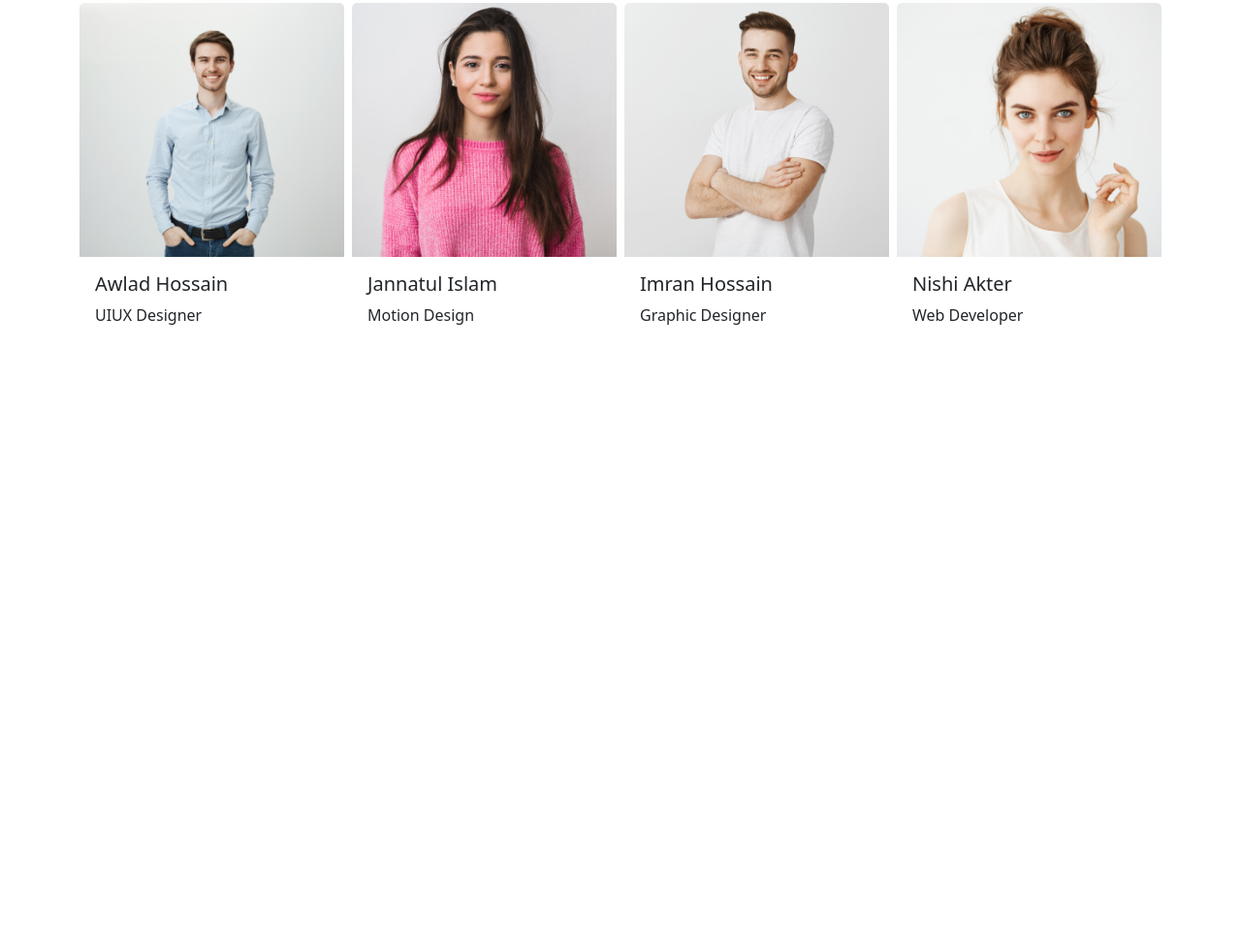
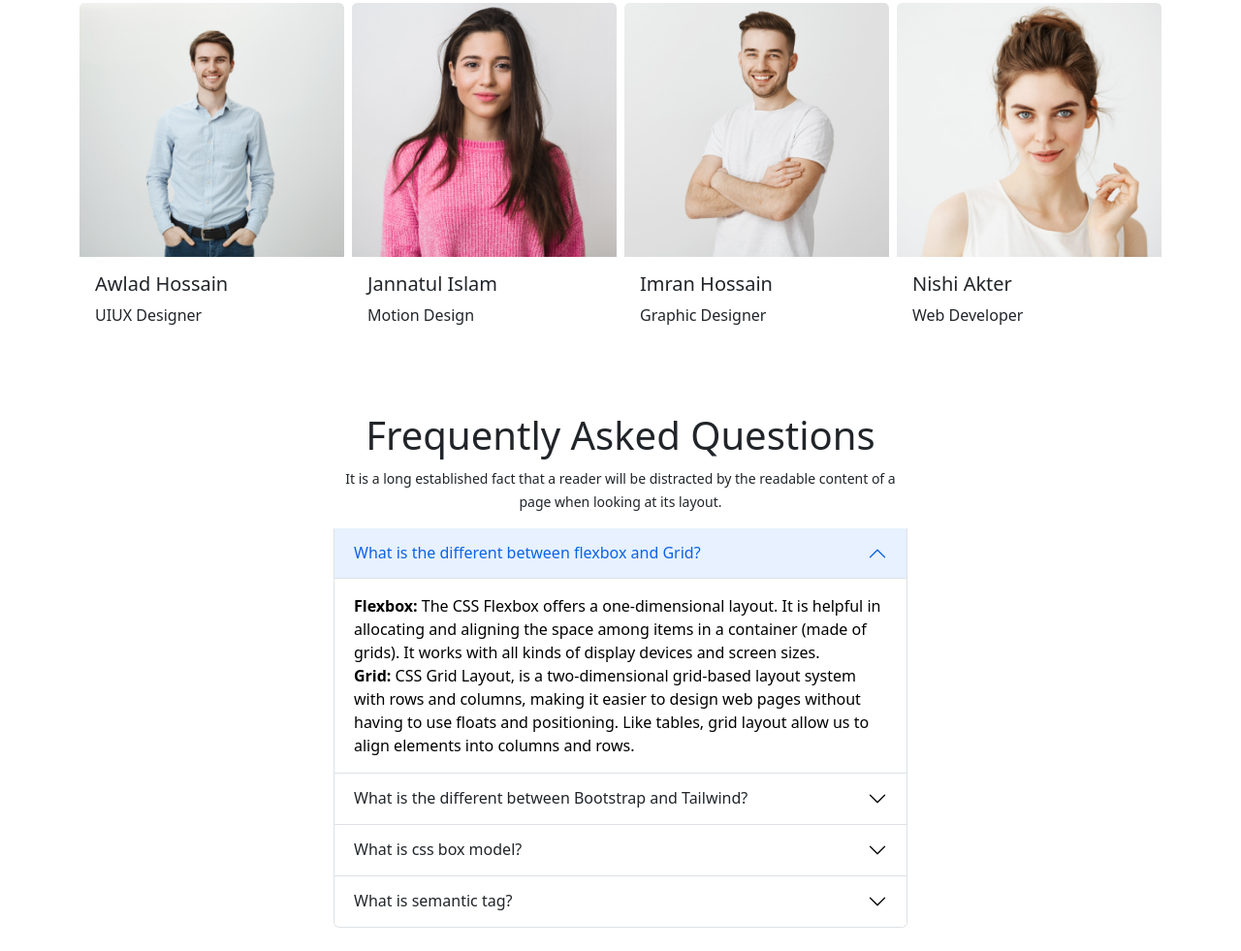
Before and after one commit to Rasel91/Bootstrap-resposive-tutorial, a plain HTML site: page index.html in a window 1280 px wide. Shown: the part 2566-3547 px from the top of the page at 97% size. Before the commit the page ends 2919 px from the top, so only its background shows below. Drawn offline with nearby package versions, Linux system fonts and the light colour scheme.

Commit message:
add something

```diff
--- a/index.html
+++ b/index.html
@@ -257,7 +257,9 @@
         </section>
         <!-- Ready to join -->
         <section>
+
             <div class="container text-center p-5 ">
+
                 <div class="row bg-info rounded p-4 d-flex align-items-center justify-content-between  flex-colum-reverse
                     flex-md-row">
                     <div class="col-lg-6  col-md-12 p-3 text-start">
@@ -355,6 +357,113 @@
             </div>
         </section>
 
+        <!-- Frequently Asked Questions html start -->
+
+        <section class="container d-flex justify-content-center align-content-center col-lg-6 p-4 mt-5">
+            <div class="accordion" id="accordionExample">
+                <div class="text-center">
+                    <h1>Frequently Asked Questions</h1>
+                    <p> <small>It is a long established fact that a reader will be distracted by the readable content of
+                            a
+                            page when
+                            looking at its layout. </small> </p>
+                </div>
+
+
+                <div class="accordion-item">
+                    <h2 class="accordion-header" id="headingOne">
+                        <button class="accordion-button" type="button" data-bs-toggle="collapse"
+                            data-bs-target="#collapseOne" aria-expanded="true" aria-controls="collapseOne">
+                            What is the different between flexbox and Grid?
+
+                        </button>
+                    </h2>
+                    <div id="collapseOne" class="accordion-collapse collapse show" aria-labelledby="headingOne"
+                        data-bs-parent="#accordionExample">
+                        <div class="accordion-body">
+                            <strong>
+                                Flexbox:
+                            </strong>
+                            The CSS Flexbox offers a one-dimensional layout. It is helpful in allocating and aligning
+                            the space among items in a container (made of grids). It works with all kinds of display
+                            devices and screen sizes.
+                            <br>
+
+                            <strong>
+                                Grid:
+                            </strong>CSS Grid Layout, is a two-dimensional grid-based layout system with rows and
+                            columns, making it easier to design web pages without having to use floats and positioning.
+                            Like tables, grid layout allow us to align elements into columns and rows.
+
+
+                        </div>
+                    </div>
+                </div>
+                <div class="accordion-item">
+                    <h2 class="accordion-header" id="headingTwo">
+                        <button class="accordion-button collapsed" type="button" data-bs-toggle="collapse"
+                            data-bs-target="#collapseTwo" aria-expanded="false" aria-controls="collapseTwo">
+                            What is the different between Bootstrap and Tailwind?
+                        </button>
+                    </h2>
+                    <div id="collapseTwo" class="accordion-collapse collapse" aria-labelledby="headingTwo"
+                        data-bs-parent="#accordionExample">
+                        <div class="accordion-body">
+                            <strong>
+                                Bootstrap:
+                            </strong>
+                            Bootstrap comes with a set of pre-styled responsive, mobile-first components that possess a
+                            definite UI kit.
+                            <br>
+                            <strong>
+                                Tailwind CSS:
+                            </strong>
+
+                            Tailwind CSS uses a set of utility classes to create a neat UI with more
+                            flexibility and uniqueness. Sites created using Bootstrap follow the generic pattern that
+                            makes them look identical.
+
+                        </div>
+                    </div>
+                </div>
+                <div class="accordion-item">
+                    <h2 class="accordion-header" id="headingThree">
+                        <button class="accordion-button collapsed" type="button" data-bs-toggle="collapse"
+                            data-bs-target="#collapseThree" aria-expanded="false" aria-controls="collapseThree">
+                            What is css box model?
+                        </button>
+                    </h2>
+                    <div id="collapseThree" class="accordion-collapse collapse" aria-labelledby="headingThree"
+                        data-bs-parent="#accordionExample">
+                        <div class="accordion-body">
+                            In CSS, the term "box model" is used when talking about design and layout. The CSS box model
+                            is essentially <strong>a box that wraps around every HTML element.</strong> It consists of:
+                            margins, borders, padding, and the actual content.
+                        </div>
+                    </div>
+                </div>
+                <div class="accordion-item">
+                    <h2 class="accordion-header" id="headingThree">
+                        <button class="accordion-button collapsed" type="button" data-bs-toggle="collapse"
+                            data-bs-target="#collapseThree" aria-expanded="false" aria-controls="collapseThree">
+                            What is semantic tag?
+                        </button>
+                    </h2>
+                    <div id="collapseThree" class="accordion-collapse collapse" aria-labelledby="headingThree"
+                        data-bs-parent="#accordionExample">
+                        <div class="accordion-body">
+                            <strong>A semantic element clearly describes </strong> its meaning to both the browser and
+                            the developer. Examples of non-semantic elements: div and span - Tells nothing about
+                            itscontent. Examples of semantic elements: form, table,and article - Clearly defines its
+                            content.
+
+                        </div>
+                    </div>
+                </div>
+            </div>
+
+        </section>
+
 
     </main>
 
```
